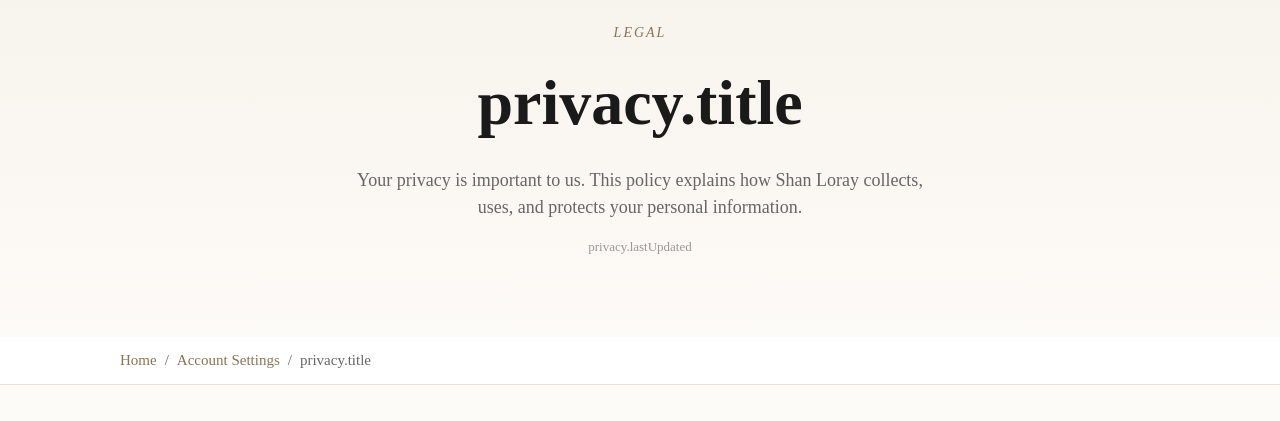
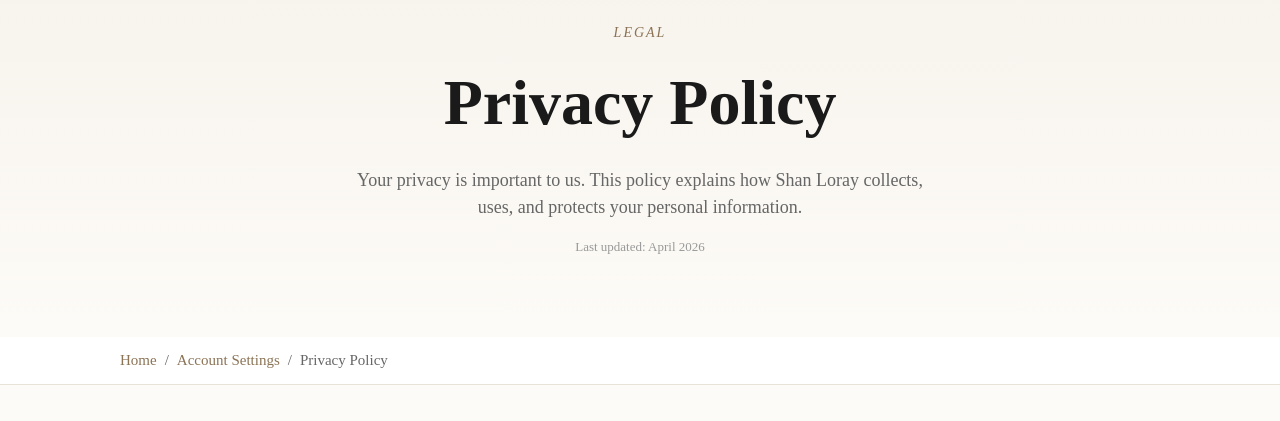
Before and after one commit to CallMeA7-developer/Beauty_App, a React (Vite) app: page /privacy-policy in a window 1280 px wide. Shown: the part 243-664 px from the top of the page. Built offline with nearby package versions, Linux system fonts and the light colour scheme; no server answers.

Commit message:
Updated PrivacyPolicy.jsx

```diff
--- a/src/pages/PrivacyPolicy.jsx
+++ b/src/pages/PrivacyPolicy.jsx
@@ -1,4 +1,3 @@
-import { useTranslation } from 'react-i18next'
 import { useState } from 'react'
 import { Link } from 'react-router-dom'
 import { IoChevronDown, IoShieldCheckmarkOutline, IoLockClosedOutline, IoPersonOutline, IoGlobeOutline, IoMailOutline, IoCallOutline } from 'react-icons/io5'
@@ -131,7 +130,6 @@ const sections = [
 ]
 
 export default function PrivacyPolicy() {
-  const { t } = useTranslation()
   const [openSections, setOpenSections] = useState({})
 
   const toggle = (index) => {
@@ -147,11 +145,11 @@ export default function PrivacyPolicy() {
           <IoShieldCheckmarkOutline className="w-[32px] h-[32px] text-white" />
         </div>
         <p className="text-[12px] md:text-[13px] lg:text-[14px] font-light italic text-[#8B7355] tracking-[2px] mb-3">LEGAL</p>
-        <h1 className="text-[36px] md:text-[48px] lg:text-[64px] font-bold text-[#1A1A1A] mb-4">{t('privacy.title')}</h1>
+        <h1 className="text-[36px] md:text-[48px] lg:text-[64px] font-bold text-[#1A1A1A] mb-4">Privacy Policy</h1>
         <p className="text-[15px] md:text-[16px] lg:text-[18px] font-light text-[#666666] max-w-[600px] mx-auto mb-4">
           Your privacy is important to us. This policy explains how Shan Loray collects, uses, and protects your personal information.
         </p>
-        <p className="text-[13px] text-[#999999]">{t('privacy.lastUpdated')}</p>
+        <p className="text-[13px] text-[#999999]">Last updated: April 2026</p>
       </div>
 
       {/* Breadcrumb */}
@@ -160,7 +158,7 @@ export default function PrivacyPolicy() {
         <span className="text-[13px] lg:text-[15px] font-normal text-[#666666] mx-2">/</span>
         <Link to="/privacy-settings"><span className="text-[13px] lg:text-[15px] font-normal text-[#8B7355] cursor-pointer">Account Settings</span></Link>
         <span className="text-[13px] lg:text-[15px] font-normal text-[#666666] mx-2">/</span>
-        <span className="text-[13px] lg:text-[15px] font-normal text-[#666666]">{t('privacy.title')}</span>
+        <span className="text-[13px] lg:text-[15px] font-normal text-[#666666]">Privacy Policy</span>
       </div>
 
       {/* Content */}
```
